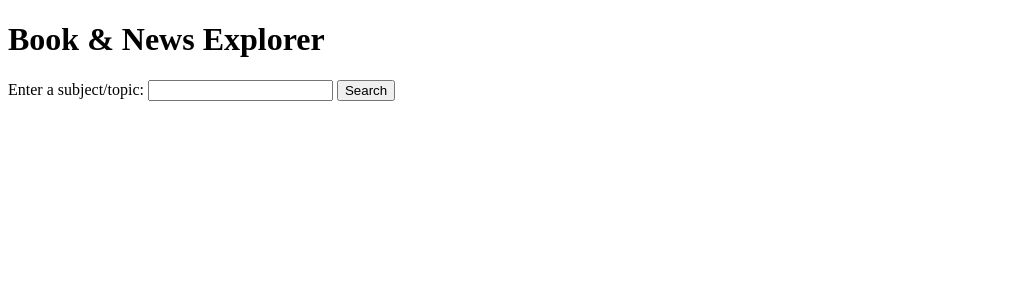
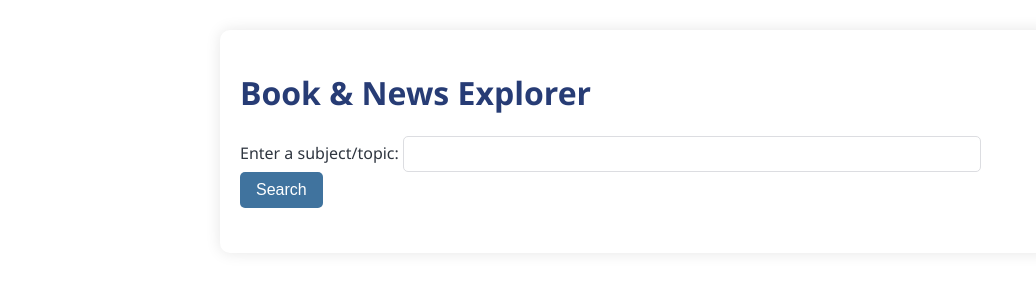
Before and after one commit to zahrajh/final-project310, a Flask app: page / in a window 1280 px wide. Shown: the top 300 px of the page, without its empty margins (0-1036 px from the left). Run offline with Flask 3, Linux system fonts and the light colour scheme.

Commit message:
work in progress

```diff
--- a/Functions.py
+++ b/Functions.py
@@ -11,13 +11,13 @@ def get_books(subject):
     try:
         with urllib.request.urlopen(url) as response:
             data = json.load(response)
-            books = data.get("works", [])[:1]
+            books = data.get("works", [])[:3]
 
             results = []
             for book in books:
                 title = book.get("title", "Unknown Title")
                 authors = [a.get("name", "Unknown Author") for a in book.get("authors", [])]
-                subjects = book.get("subject", [])[:5]
+                subjects = book.get("subject", [])[:1]
 
                 results.append({
                     "title": title,
@@ -56,7 +56,7 @@ def get_news(keyword, api_key="0b8d12a66aa3412eb225388a9408b11f"):
             result = json.loads(data)
 
             if result['status'] == 'ok':
-                articles = result['articles'][:10]
+                articles = result['articles'][:5]
                 return [
                     {
                         "title": article.get("title"),
--- a/templates/bookarticles.html
+++ b/templates/book_articles.html
@@ -3,6 +3,7 @@
 <head>
     <meta charset="UTF-8">
     <title>{{ book.title }} — News</title>
+     <link rel="stylesheet" href="{{ url_for('static', filename='style.css') }}">
 </head>
 <body>
     <h1>{{ book.title }}</h1>
--- a/templates/index.html
+++ b/templates/index.html
@@ -3,6 +3,7 @@
 <head>
     <meta charset="UTF-8">
     <title>Books & News Search</title>
+    <link rel="stylesheet" type="text/css" href="{{ url_for('static', filename='style.css') }}">
 </head>
 <body>
     <h1>Book & News Explorer</h1>
--- /dev/null
+++ b/templates/static/style.css
@@ -0,0 +1,70 @@
+body {
+    font-family: 'Segoe UI', Tahoma, Geneva, Verdana, sans-serif;
+    background-color: #f5f6fa;
+    color: #2f3640;
+    max-width: 800px;
+    margin: 30px auto;
+    padding: 20px;
+    border-radius: 10px;
+    box-shadow: 0 0 15px rgba(0, 0, 0, 0.1);
+    background: white;
+}
+
+h1, h2, h3 {
+    color: #273c75;
+}
+
+form {
+    margin-bottom: 25px;
+}
+
+input[type="text"] {
+    padding: 8px;
+    font-size: 16px;
+    width: 70%;
+    border: 1px solid #dcdde1;
+    border-radius: 5px;
+}
+
+button {
+    padding: 9px 16px;
+    font-size: 16px;
+    background-color: #40739e;
+    color: white;
+    border: none;
+    border-radius: 5px;
+    cursor: pointer;
+}
+
+button:hover {
+    background-color: #2f3640;
+}
+
+ul {
+    list-style-type: none;
+    padding-left: 0;
+}
+
+li {
+    margin-bottom: 15px;
+    padding: 10px;
+    background-color: #f0f4f8;
+    border-left: 5px solid #718093;
+    border-radius: 5px;
+}
+
+a {
+    color: #2980b9;
+    text-decoration: none;
+    font-weight: bold;
+}
+
+a:hover {
+    text-decoration: underline;
+}
+
+.back-link {
+    margin-top: 20px;
+    display: block;
+    color: #718093;
+}
```
